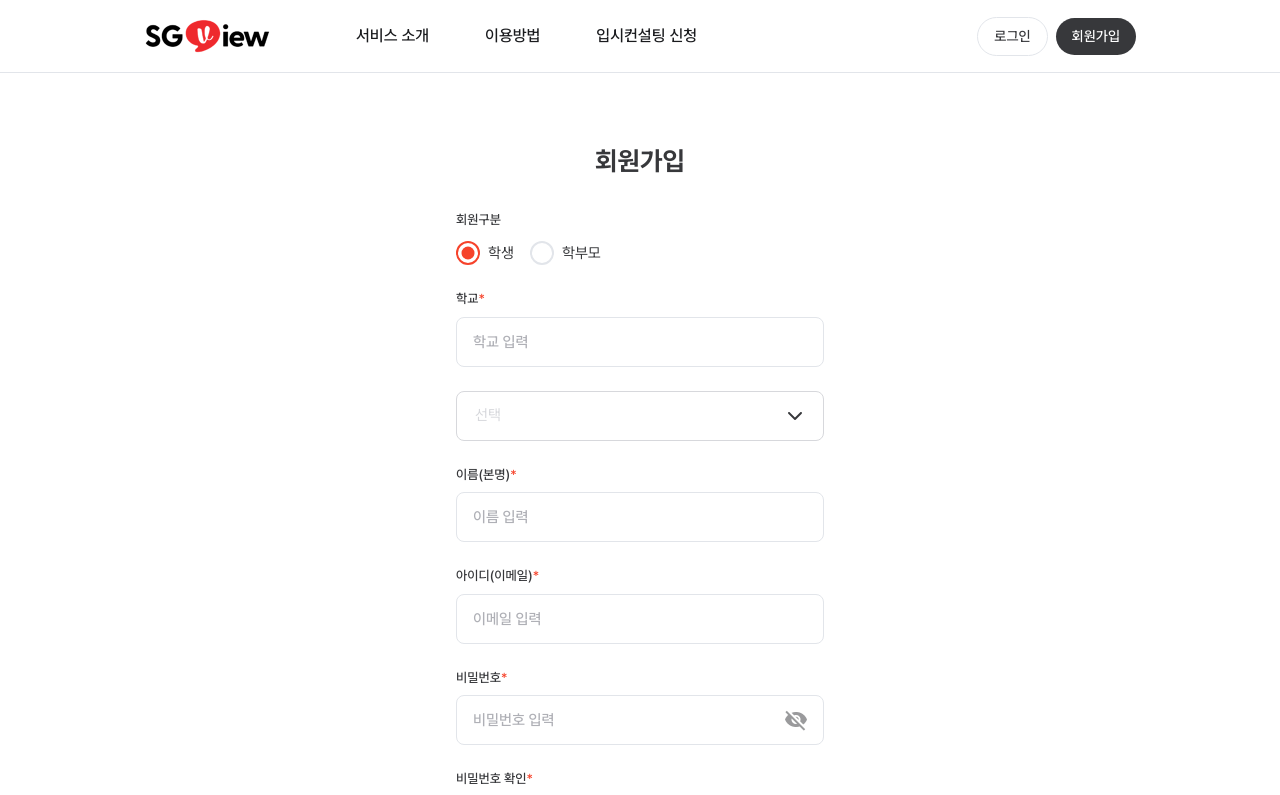
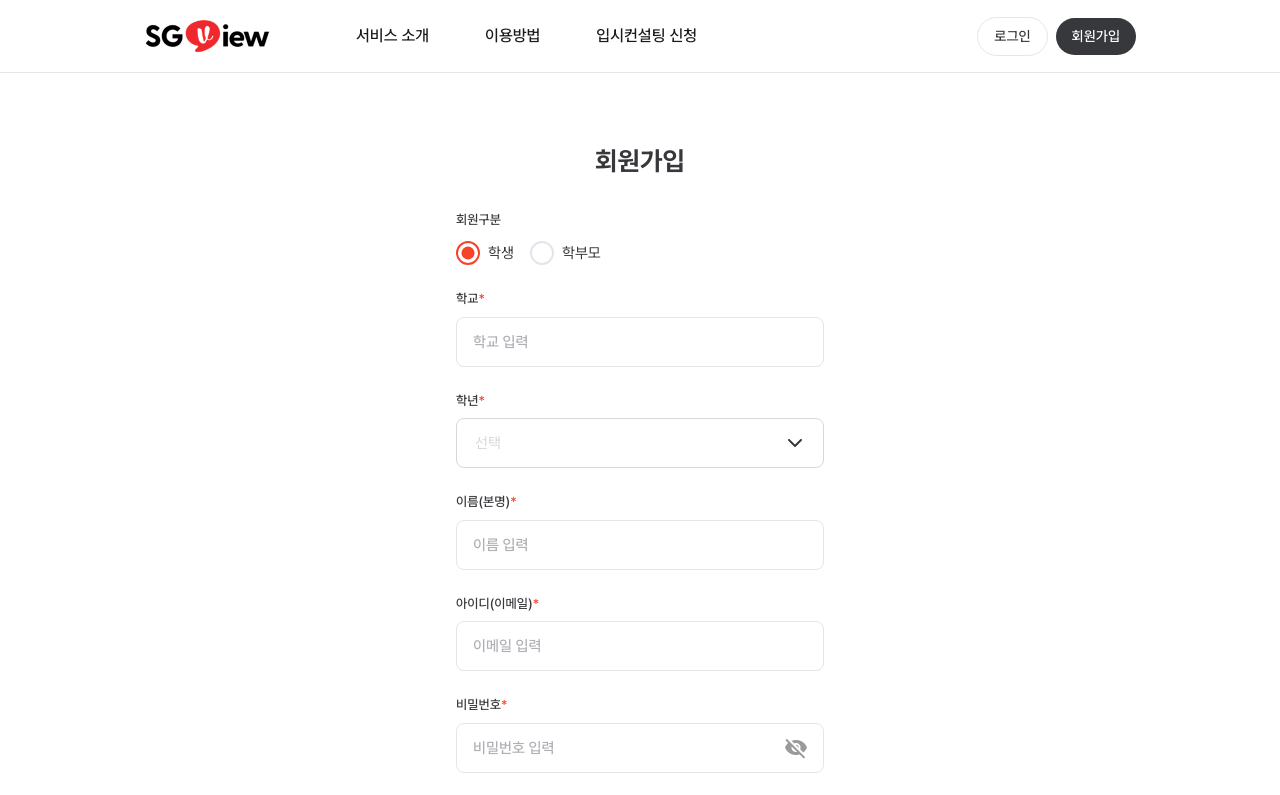
Before and after one commit to dongseob/sgview_web, a Next.js app: page /signup in a window 1280 px wide. Shown: the top 795 px of the page. Built offline with nearby package versions, Linux system fonts and the light colour scheme.

Commit message:
빠트려쓰

```diff
--- a/app/(pages)/signup/Signup.tsx
+++ b/app/(pages)/signup/Signup.tsx
@@ -207,7 +207,7 @@ const Signup = () => {
                   className='hidden'
                 />
                 <label htmlFor='student' className='flex items-center justify-center gap-[8px] cursor-pointer'>
-                  <Image src={memberType === 'student' ? '/images/radio_on.svg' : '/images/radio_off.svg'} alt='check' width={24} height={24} />
+                  <Image src={memberType === 'student' ? '/Images/radio_on.svg' : '/Images/radio_off.svg'} alt='check' width={24} height={24} />
                   <span className='text-[15px] leading-[18px] text-[var(--n-800)]'>학생</span>
                 </label>
               </div>
@@ -222,7 +222,7 @@ const Signup = () => {
                   className='hidden'
                 />
                 <label htmlFor='parent' className='flex items-center justify-center gap-[8px] cursor-pointer'>
-                  <Image src={memberType === 'parent' ? '/images/radio_on.svg' : '/images/radio_off.svg'} alt='check' width={24} height={24} />
+                  <Image src={memberType === 'parent' ? '/Images/radio_on.svg' : '/Images/radio_off.svg'} alt='check' width={24} height={24} />
                   <span className='text-[15px] leading-[18px] text-[var(--n-800)]'>학부모</span>
                 </label>
               </div>
@@ -249,6 +249,12 @@ const Signup = () => {
           />
 
           {/* 학년 (필수) */}
+          <div>
+            <div className='flex flex-col gap-[8px] w-full'>
+              <p className='text-[#36373A] text-[13px] font-medium'>
+                학년<span className='text-[#F6432B]'>*</span>
+              </p>
+
               <Select
                 name='grade'
                 id='grade'
@@ -335,6 +341,8 @@ const Signup = () => {
                   }),
                 }}
               />
+            </div>
+          </div>
 
           {/* 이름 (필수) */}
           <TitleInput
@@ -451,7 +459,7 @@ const Signup = () => {
               <div className='flex items-center gap-[12px]'>
                 <input type='checkbox' name='agreeAll' id='agreeAll' checked={agreeAll} onChange={(e) => handleAgreeAll(e.target.checked)} className='hidden' />
                 <label htmlFor='agreeAll' className='flex items-center gap-[12px] cursor-pointer'>
-                  <Image src={agreeAll ? '/images/checkbox_on.svg' : '/images/checkbox_off.svg'} alt='checkbox' width={24} height={24} />
+                  <Image src={agreeAll ? '/Images/checkbox_on.svg' : '/Images/checkbox_off.svg'} alt='checkbox' width={24} height={24} />
                   <span className='text-[15px] leading-[18px] text-[var(--n-800)]'>전체 동의</span>
                 </label>
               </div>
@@ -469,7 +477,7 @@ const Signup = () => {
                     onChange={(e) => handleIndividualAgree('terms', e.target.checked)}
                     className='hidden'
                   />
-                  <Image src={agreeTerms ? '/images/checkbox_on.svg' : '/images/checkbox_off.svg'} alt='checkbox' width={24} height={24} />
+                  <Image src={agreeTerms ? '/Images/checkbox_on.svg' : '/Images/checkbox_off.svg'} alt='checkbox' width={24} height={24} />
                   <span className='text-[15px] leading-[18px] text-[var(--n-800)]'>[필수] 서비스 이용약관</span>
                 </label>
                 <button type='button' className='text-[14px] leading-[1.4] text-[var(--n-400)]' onClick={() => setShowServiceTerms(true)}>
@@ -486,7 +494,7 @@ const Signup = () => {
                     onChange={(e) => handleIndividualAgree('privacy', e.target.checked)}
                     className='hidden'
                   />
-                  <Image src={agreePrivacy ? '/images/checkbox_on.svg' : '/images/checkbox_off.svg'} alt='checkbox' width={24} height={24} />
+                  <Image src={agreePrivacy ? '/Images/checkbox_on.svg' : '/Images/checkbox_off.svg'} alt='checkbox' width={24} height={24} />
                   <span className='text-[15px] leading-[18px] text-[var(--n-800)]'>[필수] 개인정보 수집 및 이용 동의</span>
                 </label>
                 <button type='button' className='text-[14px] leading-[1.4] text-[var(--n-400)]' onClick={() => setShowPrivacyTerms(true)}>
@@ -503,7 +511,7 @@ const Signup = () => {
                     onChange={(e) => handleIndividualAgree('marketing', e.target.checked)}
                     className='hidden'
                   />
-                  <Image src={agreeMarketing ? '/images/checkbox_on.svg' : '/images/checkbox_off.svg'} alt='checkbox' width={24} height={24} />
+                  <Image src={agreeMarketing ? '/Images/checkbox_on.svg' : '/Images/checkbox_off.svg'} alt='checkbox' width={24} height={24} />
                   <span className='text-[15px] leading-[18px] text-[var(--n-800)]'>[선택] 마케팅 활용 동의 및 광고 수신 동의</span>
                 </label>
                 <span className='text-[14px] leading-[1.4] text-[var(--n-400)]'>보기</span>
```
Lines whose indentation alone changed are shown as unchanged.
